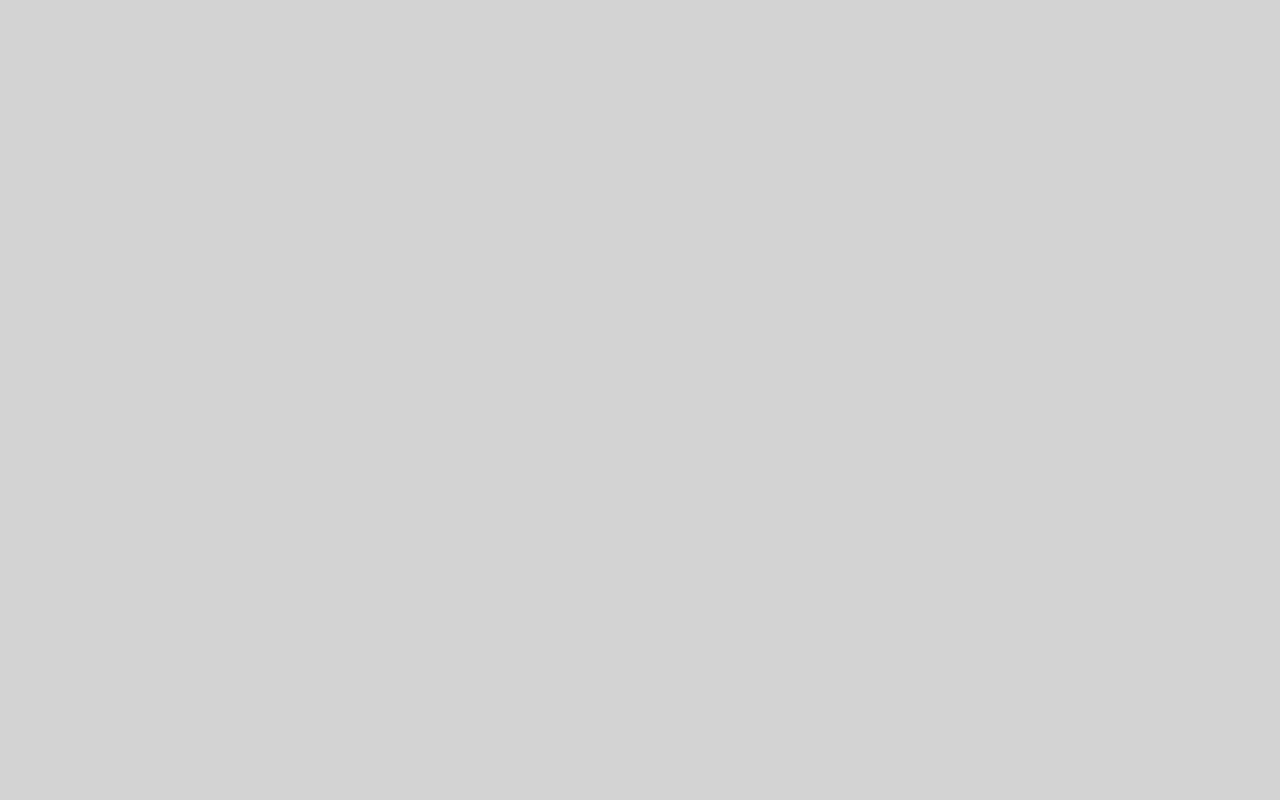
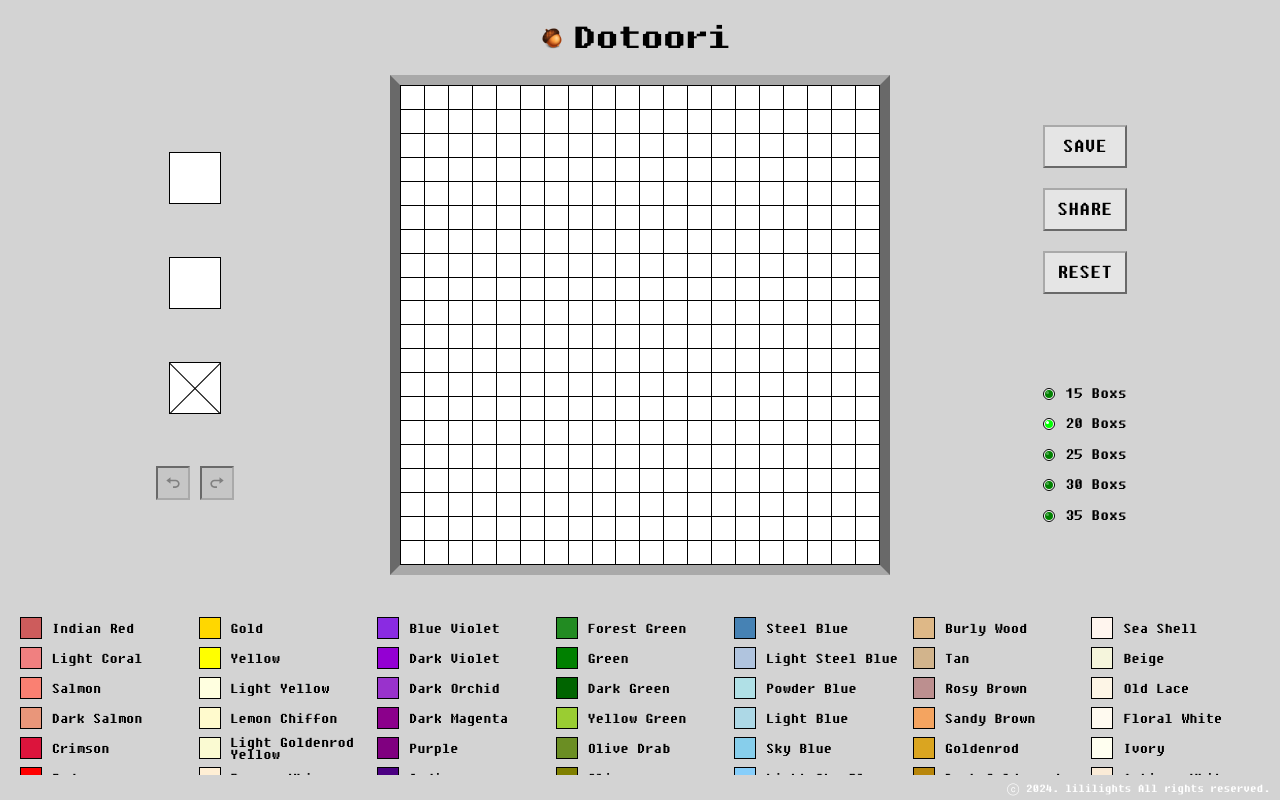
Before and after one commit to GaranMoon/dotoori, a React (Create React App) app: page / in a window 1280 px wide. Built offline with nearby package versions, Linux system fonts and the light colour scheme.

Commit message:
[Template] 컴포넌트 구현

```diff
--- /dev/null
+++ b/src/component/template/BottomArea.module.scss
@@ -0,0 +1,3 @@
+.container {
+  height: 25px;
+}
--- /dev/null
+++ b/src/component/template/BottomArea.tsx
@@ -0,0 +1,13 @@
+import { Footer } from 'component/organism';
+
+import styles from './BottomArea.module.scss';
+
+function BottomArea() {
+  return (
+    <div className={styles.container} style={{ touchAction: 'none' }}>
+      <Footer />
+    </div>
+  );
+}
+
+export default BottomArea;
--- /dev/null
+++ b/src/component/template/MainPanel.module.scss
@@ -0,0 +1,8 @@
+.container {
+  display: flex;
+  flex: 1;
+  align-items: center;
+  justify-content: center;
+  padding: 0 20px 35px 20px;
+  position: relative;
+}
--- /dev/null
+++ b/src/component/template/MainPanel.tsx
@@ -0,0 +1,15 @@
+import { DrawingBoard, PanelLeft, PanelRight } from 'component/organism';
+
+import styles from './MainPanel.module.scss';
+
+function MainPanel() {
+  return (
+    <div className={styles.container}>
+      <PanelLeft />
+      <DrawingBoard />
+      <PanelRight />
+    </div>
+  );
+}
+
+export default MainPanel;
--- /dev/null
+++ b/src/component/template/MiddleArea.module.scss
@@ -0,0 +1,5 @@
+.container {
+  display: flex;
+  flex: 1;
+  overflow: hidden;
+}
--- /dev/null
+++ b/src/component/template/MiddleArea.tsx
@@ -0,0 +1,13 @@
+import { PaletteList } from 'component/organism';
+
+import styles from './MiddleArea.module.scss';
+
+function MiddleArea() {
+  return (
+    <div className={styles.container}>
+      <PaletteList />
+    </div>
+  );
+}
+
+export default MiddleArea;
--- /dev/null
+++ b/src/component/template/TopArea.module.scss
@@ -0,0 +1,4 @@
+.container {
+  display: flex;
+  flex-direction: column;
+}
--- /dev/null
+++ b/src/component/template/TopArea.tsx
@@ -0,0 +1,15 @@
+import { Header } from 'component/organism';
+import { MainPanel } from 'component/template';
+
+import styles from './TopArea.module.scss';
+
+function TopArea() {
+  return (
+    <div className={styles.container} style={{ touchAction: 'none' }}>
+      <Header />
+      <MainPanel />
+    </div>
+  );
+}
+
+export default TopArea;
--- /dev/null
+++ b/src/component/template/index.ts
@@ -0,0 +1,4 @@
+export { default as BottomArea } from './BottomArea';
+export { default as MainPanel } from './MainPanel';
+export { default as MiddleArea } from './MiddleArea';
+export { default as TopArea } from './TopArea';
--- a/src/page/Home.tsx
+++ b/src/page/Home.tsx
@@ -1,7 +1,22 @@
+import { BottomArea, MiddleArea, TopArea } from 'component/template';
+import { usePickerStore } from 'store/PickerStore';
+
 import styles from './Home.module.scss';
 
 function Home() {
-  return <div className={styles.container}></div>;
+  const { isDrawing, setIsDrawing } = usePickerStore((state) => state);
+
+  const handleStopDraw = () => {
+    if (isDrawing) setIsDrawing(false);
+  };
+
+  return (
+    <div className={styles.container} onMouseUp={handleStopDraw}>
+      <TopArea />
+      <MiddleArea />
+      <BottomArea />
+    </div>
+  );
 }
 
 export default Home;
```
